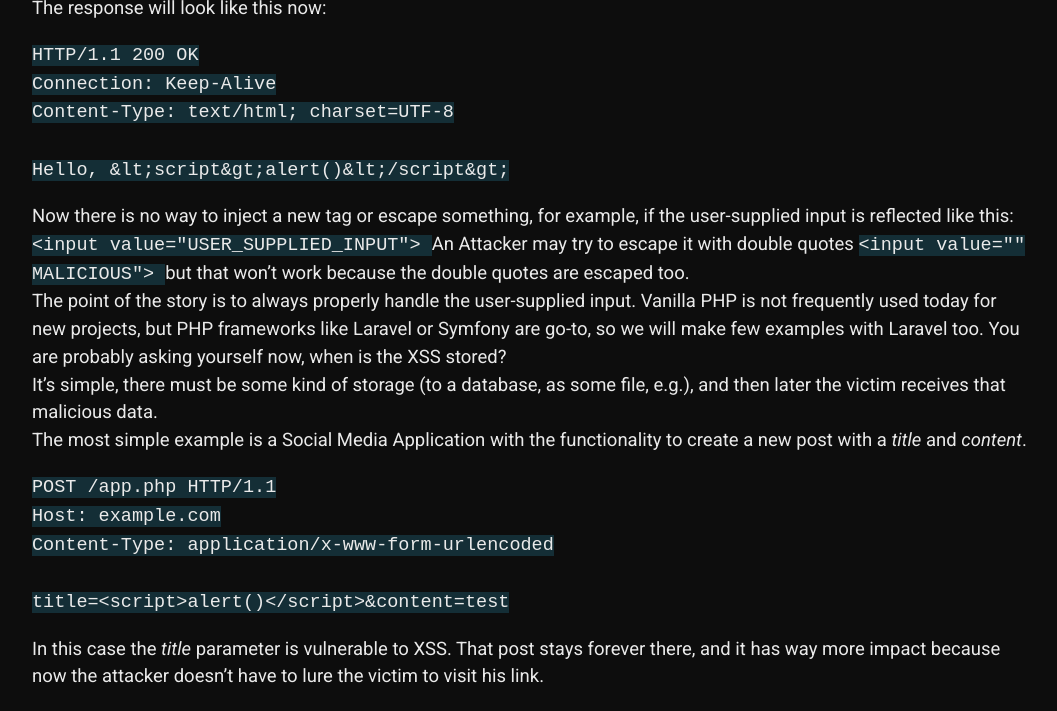
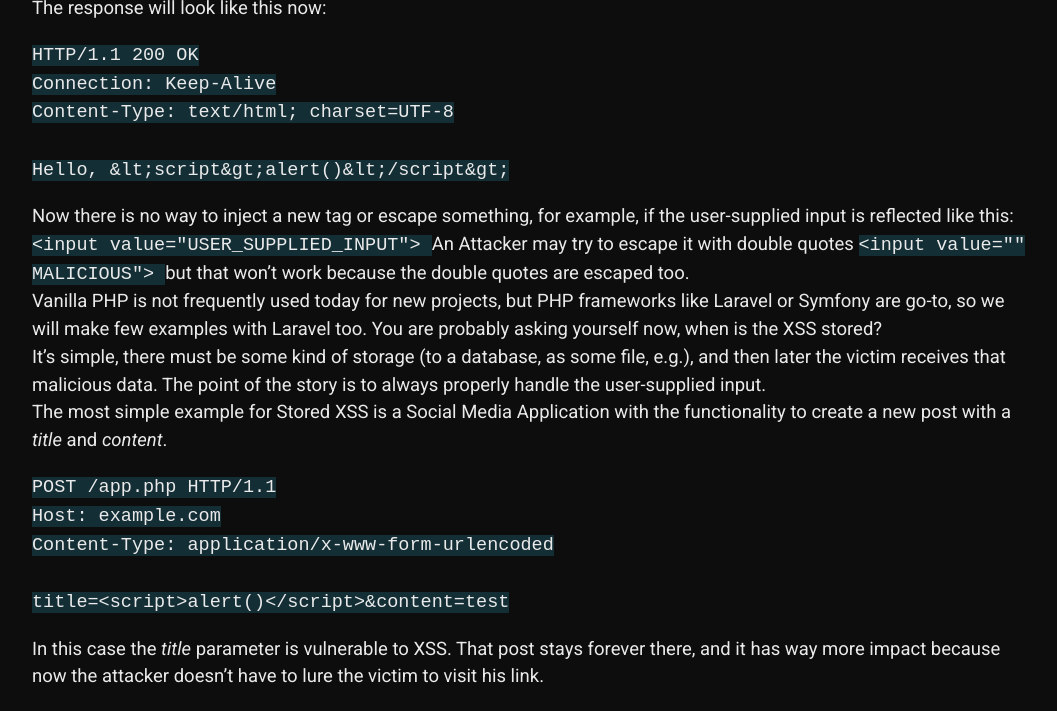
Before and after one commit to 20kilograma/blog, a Jekyll site: the page built from php-sec.md, in a window 1280 px wide and 900 px high, scrolled down 2954 px, cut to the strip 189-900 px from the top of the window. Shown: the whole strip, without its empty margins (108-1165 px from the left). Built offline with Jekyll 4.4.1, drawn with Linux system fonts in a browser that asks for light colours; some web fonts are replaced; our own code applies the rules of GitHub Pages for plain Markdown files.

Commit message:
Update php-sec.md

```diff
--- a/php-sec.md
+++ b/php-sec.md
@@ -75,9 +75,9 @@
 &lt;input value="" MALICIOUS">
 </code>
 but that won't work because the double quotes are escaped too. <br>
-The point of the story is to always properly handle the user-supplied input. Vanilla PHP is not frequently used today for new projects, but PHP frameworks like Laravel or Symfony are go-to, so we will make few examples with Laravel too. You are probably asking yourself now, when is the XSS stored? <br>
-It's simple, there must be some kind of storage (to a database, as some file, e.g.), and then later the victim receives that malicious data. <br>
-The most simple example is a Social Media Application with the functionality to create a new post with a <i>title</i> and <i>content</i>.
+Vanilla PHP is not frequently used today for new projects, but PHP frameworks like Laravel or Symfony are go-to, so we will make few examples with Laravel too. You are probably asking yourself now, when is the XSS stored? <br>
+It's simple, there must be some kind of storage (to a database, as some file, e.g.), and then later the victim receives that malicious data. The point of the story is to always properly handle the user-supplied input. <br>
+The most simple example for Stored XSS is a Social Media Application with the functionality to create a new post with a <i>title</i> and <i>content</i>.
 
 <code>POST /app.php HTTP/1.1<br>
 Host: example.com<br>
```
